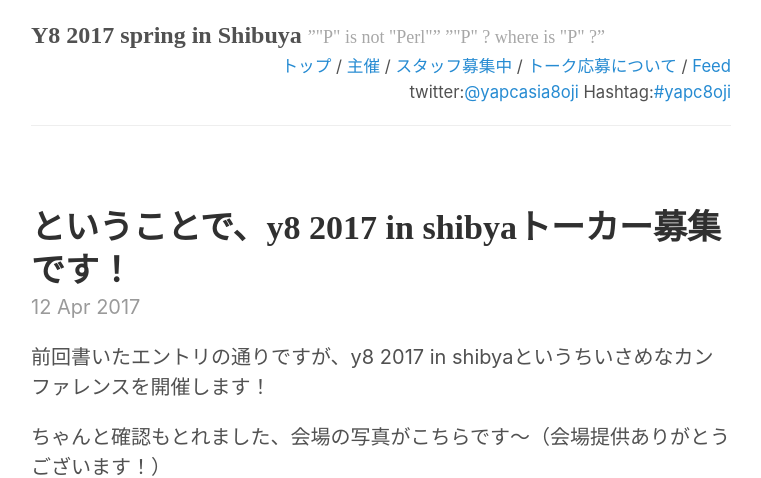
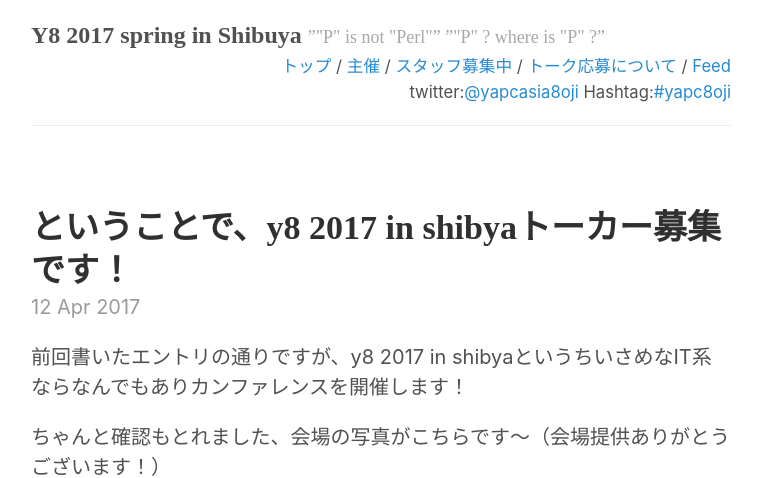
Before and after one commit to uzulla/y8-2017-spring, a Jekyll site: the page built from _posts/2017-04-12-call-for-papers.md, in a window 1280 px wide and 900 px high, cut to the strip 0-478 px from the top of the window. Shown: the whole strip, without its empty margins (259-1020 px from the left). Built offline with Jekyll 4.4.1, drawn with Linux system fonts in a browser that asks for light colours; comment, search, counter and statistics services are not loaded.

Commit message:
update text

```diff
--- a/_posts/2017-04-12-call-for-papers.md
+++ b/_posts/2017-04-12-call-for-papers.md
@@ -3,7 +3,7 @@ layout: post
 title: ということで、y8 2017 in shibyaトーカー募集です！
 ---
 
-前回書いたエントリの通りですが、y8 2017 in shibyaというちいさめなカンファレンスを開催します！
+前回書いたエントリの通りですが、y8 2017 in shibyaというちいさめなIT系ならなんでもありカンファレンスを開催します！
 
 ちゃんと確認もとれました、会場の写真がこちらです〜（会場提供ありがとうございます！）
 
```
